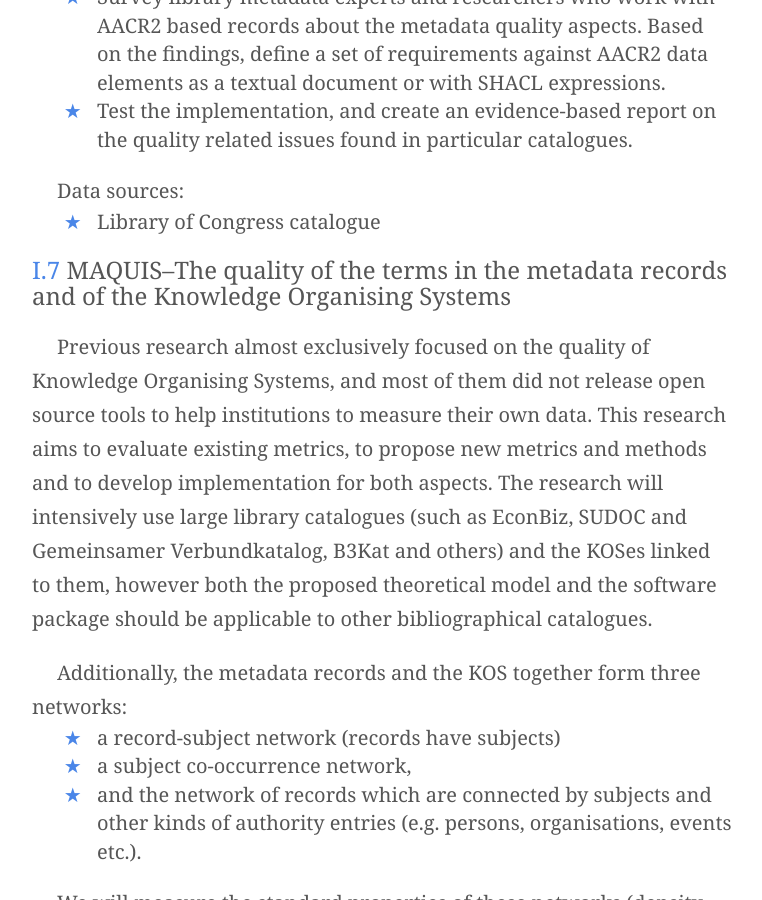
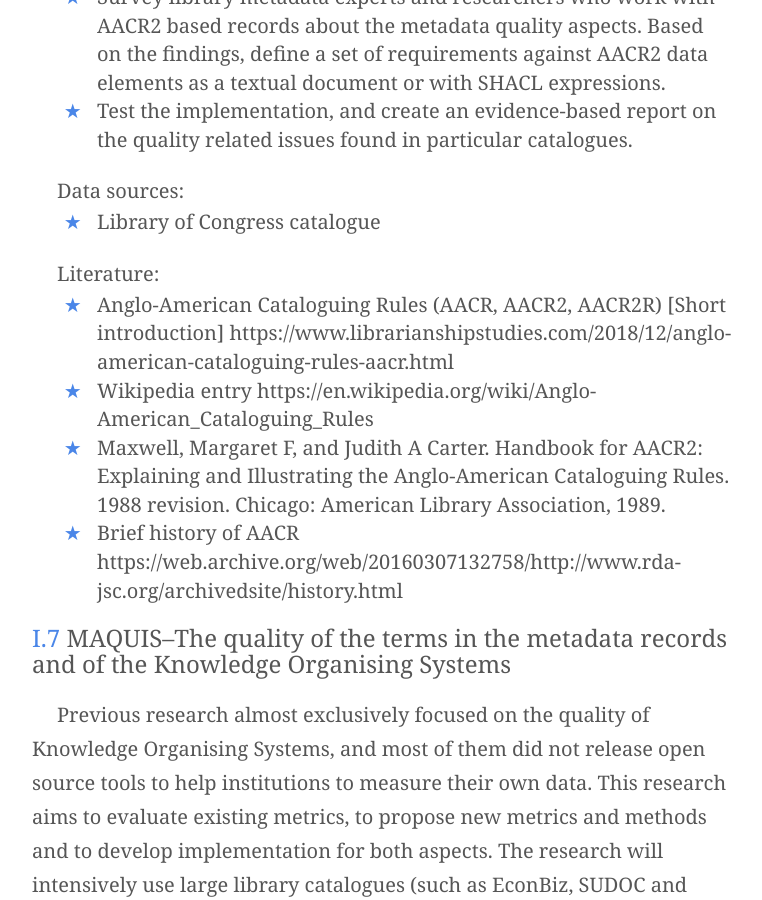
Before and after one commit to pkiraly/pkiraly.github.io, a Jekyll site: the page built from topics.md, in a window 1280 px wide and 900 px high, scrolled down 13018 px. Shown: the whole window, without its empty margins (258-1020 px from the left). Built offline with Jekyll 4.4.1, drawn with Linux system fonts in a browser that asks for light colours; nearby versions of some CDN libraries; some web fonts are replaced; comment, search, counter and statistics services are not loaded.

Commit message:
Add literature about AACR2

```diff
--- a/topics.md
+++ b/topics.md
@@ -258,6 +258,13 @@ Data sources:
 
 * Library of Congress catalogue
 
+Literature:
+* Anglo-American Cataloguing Rules (AACR, AACR2, AACR2R) [Short introduction] https://www.librarianshipstudies.com/2018/12/anglo-american-cataloguing-rules-aacr.html
+* Wikipedia entry https://en.wikipedia.org/wiki/Anglo-American_Cataloguing_Rules
+* Maxwell, Margaret F, and Judith A Carter. Handbook for AACR2: Explaining and Illustrating the Anglo-American Cataloguing Rules. 1988 revision. Chicago: American Library Association, 1989.
+* Brief history of AACR https://web.archive.org/web/20160307132758/http://www.rda-jsc.org/archivedsite/history.html
+
+
 ### <a id="I.7"/><span class="blue">I.7</span> MAQUIS&ndash;The quality of the terms in the metadata records and of the Knowledge Organising Systems
 
 Previous research almost exclusively focused on the quality of Knowledge Organising Systems, and most of them did not release open source tools to help institutions to measure their own data. This research aims to evaluate existing metrics, to propose new metrics and methods and to develop implementation for both aspects. The research will intensively use large library catalogues (such as EconBiz, SUDOC and Gemeinsamer Verbundkatalog, B3Kat and others) and the KOSes linked to them, however both the proposed theoretical model and the software package should be applicable to other bibliographical catalogues.
```
